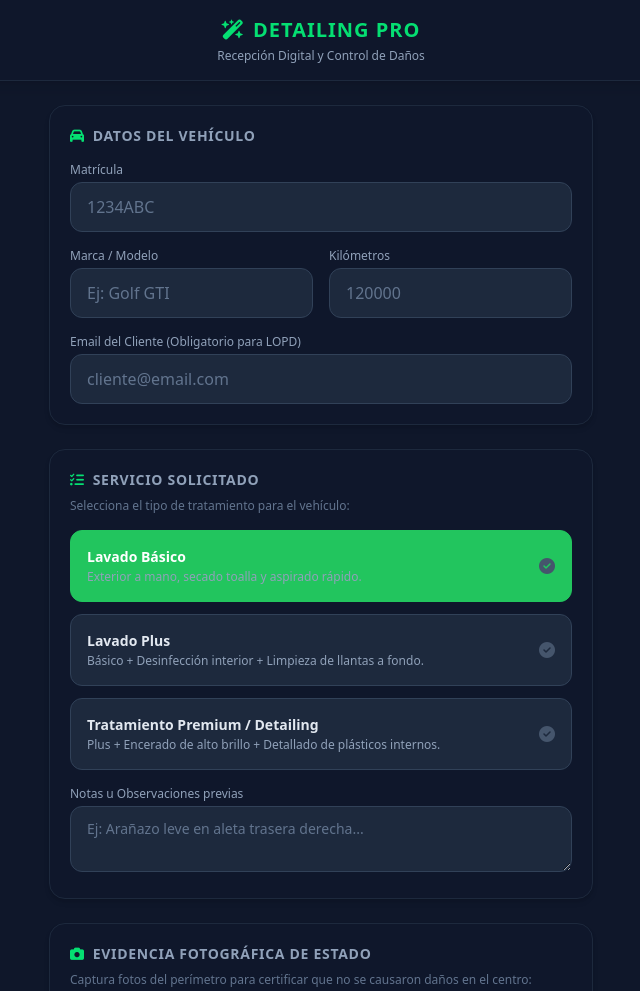
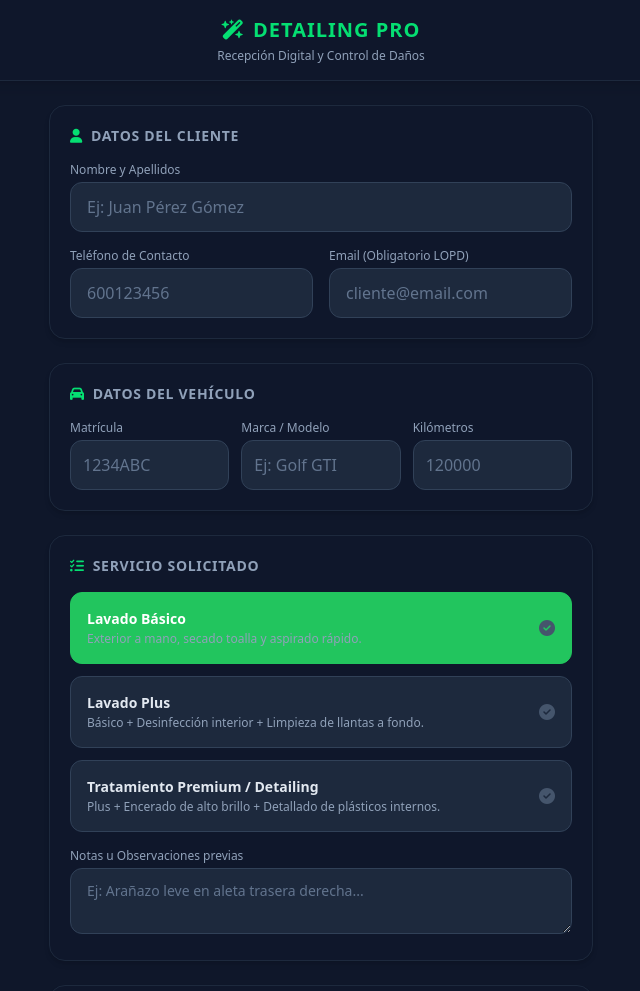
Before and after one commit to jsghomejsg/recepcion, a plain HTML site: page index.html in a window 1280 px wide. Shown: the top 991 px of the page, without its empty margins (319-959 px from the left). Drawn offline with nearby package versions, Linux system fonts and the light colour scheme.

Commit message:
Update index.html

```diff
--- a/index.html
+++ b/index.html
@@ -4,7 +4,9 @@
     <meta charset="UTF-8">
     <meta name="viewport" content="width=device-width, initial-scale=1.0, maximum-scale=1.0, user-scalable=no">
     <title>Recepción Detailing Pro</title>
+    <!-- Tailwind CSS para diseño rápido y limpio -->
     <script src="https://cdn.jsdelivr.net/npm/@tailwindcss/browser@4"></script>
+    <!-- FontAwesome para los iconos -->
     <link rel="stylesheet" href="https://cdnjs.cloudflare.com/ajax/libs/font-awesome/6.5.1/css/all.min.css">
     <style>
         body { -webkit-tap-highlight-color: transparent; background-color: #0f172a; }
@@ -14,6 +16,7 @@
 </head>
 <body class="text-slate-200 min-h-screen pb-10">
 
+    <!-- CABECERA -->
     <header class="bg-slate-900 border-b border-slate-800 p-4 text-center shadow-lg">
         <h1 class="text-xl font-bold tracking-wider text-green-400"><i class="fa-solid fa-wand-magic-sparkles mr-2"></i>DETAILING PRO</h1>
         <p class="text-xs text-slate-400 mt-1">Recepción Digital y Control de Daños</p>
@@ -22,36 +25,53 @@
     <main class="max-w-xl mx-auto px-4 mt-6">
         <form id="form-recepcion" class="space-y-6">
 
+            <!-- SECCIÓN 1: DATOS DEL CLIENTE -->
             <div class="bg-slate-900 p-5 rounded-2xl border border-slate-800 shadow-md space-y-4">
-                <h2 class="text-sm font-semibold text-slate-400 uppercase tracking-wider"><i class="fa-solid fa-car mr-2 text-green-400"></i>Datos del Vehículo</h2>
+                <h2 class="text-sm font-semibold text-slate-400 uppercase tracking-wider"><i class="fa-solid fa-user mr-2 text-green-400"></i>Datos del Cliente</h2>
 
                 <div>
-                    <label class="block text-xs font-medium text-slate-400 mb-1">Matrícula</label>
-                    <input type="text" id="matricula" required class="w-full bg-slate-800 border border-slate-700 rounded-xl px-4 py-3 text-white focus:outline-none focus:border-green-500 uppercase placeholder-slate-500" placeholder="1234ABC">
+                    <label class="block text-xs font-medium text-slate-400 mb-1">Nombre y Apellidos</label>
+                    <input type="text" id="nombre_cliente" required class="w-full bg-slate-800 border border-slate-700 rounded-xl px-4 py-3 text-white focus:outline-none focus:border-green-500 placeholder-slate-500" placeholder="Ej: Juan Pérez Gómez">
                 </div>
 
                 <div class="grid grid-cols-2 gap-4">
                     <div>
+                        <label class="block text-xs font-medium text-slate-400 mb-1">Teléfono de Contacto</label>
+                        <input type="tel" id="telefono" required class="w-full bg-slate-800 border border-slate-700 rounded-xl px-4 py-3 text-white focus:outline-none focus:border-green-500 placeholder-slate-500" placeholder="600123456">
+                    </div>
+                    <div>
+                        <label class="block text-xs font-medium text-slate-400 mb-1">Email (Obligatorio LOPD)</label>
+                        <input type="email" id="email" required class="w-full bg-slate-800 border border-slate-700 rounded-xl px-4 py-3 text-white focus:outline-none focus:border-green-500 placeholder-slate-500" placeholder="cliente@email.com">
+                    </div>
+                </div>
+            </div>
+
+            <!-- SECCIÓN 2: DATOS DEL VEHÍCULO -->
+            <div class="bg-slate-900 p-5 rounded-2xl border border-slate-800 shadow-md space-y-4">
+                <h2 class="text-sm font-semibold text-slate-400 uppercase tracking-wider"><i class="fa-solid fa-car mr-2 text-green-400"></i>Datos del Vehículo</h2>
+
+                <div class="grid grid-cols-3 gap-3">
+                    <div>
+                        <label class="block text-xs font-medium text-slate-400 mb-1">Matrícula</label>
+                        <input type="text" id="matricula" required class="w-full bg-slate-800 border border-slate-700 rounded-xl px-3 py-3 text-white focus:outline-none focus:border-green-500 uppercase placeholder-slate-500" placeholder="1234ABC">
+                    </div>
+                    <div>
                         <label class="block text-xs font-medium text-slate-400 mb-1">Marca / Modelo</label>
-                        <input type="text" id="modelo" required class="w-full bg-slate-800 border border-slate-700 rounded-xl px-4 py-3 text-white focus:outline-none focus:border-green-500 placeholder-slate-500" placeholder="Ej: Golf GTI">
+                        <input type="text" id="modelo" required class="w-full bg-slate-800 border border-slate-700 rounded-xl px-3 py-3 text-white focus:outline-none focus:border-green-500 placeholder-slate-500" placeholder="Ej: Golf GTI">
                     </div>
                     <div>
                         <label class="block text-xs font-medium text-slate-400 mb-1">Kilómetros</label>
-                        <input type="number" id="kilometros" required class="w-full bg-slate-800 border border-slate-700 rounded-xl px-4 py-3 text-white focus:outline-none focus:border-green-500 placeholder-slate-500" placeholder="120000">
+                        <input type="number" id="kilometros" required class="w-full bg-slate-800 border border-slate-700 rounded-xl px-3 py-3 text-white focus:outline-none focus:border-green-500 placeholder-slate-500" placeholder="120000">
                     </div>
-                </div>
-
-                <div>
-                    <label class="block text-xs font-medium text-slate-400 mb-1">Email del Cliente (Obligatorio para LOPD)</label>
-                    <input type="email" id="email" required class="w-full bg-slate-800 border border-slate-700 rounded-xl px-4 py-3 text-white focus:outline-none focus:border-green-500 placeholder-slate-500" placeholder="cliente@email.com">
                 </div>
             </div>
 
+            <!-- SECCIÓN 3: TIPOS DE LAVADO -->
             <div class="bg-slate-900 p-5 rounded-2xl border border-slate-800 shadow-md space-y-4">
                 <h2 class="text-sm font-semibold text-slate-400 uppercase tracking-wider"><i class="fa-solid fa-list-check mr-2 text-green-400"></i>Servicio Solicitado</h2>
-                <p class="text-xs text-slate-500 -mt-2">Selecciona el tipo de tratamiento para el vehículo:</p>
 
                 <div class="space-y-3">
+                    <!-- Lavado Básico -->
                     <div class="relative">
                         <input type="radio" name="servicio" id="lavado-basico" value="Lavado Básico" checked class="btn-check hidden">
                         <label for="lavado-basico" class="flex items-center justify-between p-4 bg-slate-800 border border-slate-700 rounded-xl cursor-pointer transition-all hover:border-slate-500">
@@ -63,6 +83,7 @@
                         </label>
                     </div>
 
+                    <!-- Lavado Plus -->
                     <div class="relative">
                         <input type="radio" name="servicio" id="lavado-plus" value="Lavado Plus" class="btn-check hidden">
                         <label for="lavado-plus" class="flex items-center justify-between p-4 bg-slate-800 border border-slate-700 rounded-xl cursor-pointer transition-all hover:border-slate-500">
@@ -74,6 +95,7 @@
                         </label>
                     </div>
 
+                    <!-- Lavado Premium -->
                     <div class="relative">
                         <input type="radio" name="servicio" id="lavado-premium" value="Lavado Premium" class="btn-check hidden">
                         <label for="lavado-premium" class="flex items-center justify-between p-4 bg-slate-800 border border-slate-700 rounded-xl cursor-pointer transition-all hover:border-slate-500">
@@ -92,9 +114,9 @@
                 </div>
             </div>
 
+            <!-- SECCIÓN 4: CONTROL VISUAL (FOTOS) -->
             <div class="bg-slate-900 p-5 rounded-2xl border border-slate-800 shadow-md space-y-4">
                 <h2 class="text-sm font-semibold text-slate-400 uppercase tracking-wider"><i class="fa-solid fa-camera mr-2 text-green-400"></i>Evidencia Fotográfica de Estado</h2>
-                <p class="text-xs text-slate-500 -mt-2">Captura fotos del perímetro para certificar que no se causaron daños en el centro:</p>
 
                 <div class="grid grid-cols-2 gap-3">
                     <div class="flex flex-col items-center justify-center p-4 bg-slate-800 border border-dashed border-slate-700 rounded-xl relative hover:border-green-500 transition-colors">
@@ -120,6 +142,7 @@
                 </div>
             </div>
 
+            <!-- SECCIÓN 5: FIRMA DIGITAL Y CLAÚSULA LOPD -->
             <div class="bg-slate-900 p-5 rounded-2xl border border-slate-800 shadow-md space-y-4">
                 <h2 class="text-sm font-semibold text-slate-400 uppercase tracking-wider"><i class="fa-solid fa-signature mr-2 text-green-400"></i>Cláusula Legal y Firma</h2>
 
@@ -136,14 +159,15 @@
                 </button>
             </div>
 
+            <!-- BOTÓN DE ENVÍO -->
             <button type="submit" id="btn-enviar" class="w-full bg-gradient-to-r from-green-600 to-emerald-600 text-white font-bold py-4 rounded-xl shadow-lg shadow-green-900/30 hover:brightness-110 transition-all flex items-center justify-center gap-2 text-base">
                 <i class="fa-solid fa-paper-plane"></i> Procesar Recepción Pro
             </button>
         </form>
     </main>
 
+    <!-- LOGICA SCRIPT -->
     <script>
-        // Manejo del lienzo para la firma táctil
         const canvas = document.getElementById('canvas-firma');
         const ctx = canvas.getContext('2d');
         let trazando = false;
@@ -194,7 +218,6 @@
             ctx.clearRect(0, 0, canvas.width, canvas.height);
         });
 
-        // Cambio de estilo visual al cargar fotos
         document.querySelectorAll('.camera-input').forEach(input => {
             input.addEventListener('change', function() {
                 if(this.files && this.files[0]) {
@@ -207,34 +230,29 @@
             });
         });
 
-        // Envío de Datos al backend de Vercel
         document.getElementById('form-recepcion').addEventListener('submit', async function(e) {
             e.preventDefault();
-
-            const emailCliente = document.getElementById('email').value.trim();
-            if (!emailCliente) {
-                alert("Por favor, introduce el email del cliente para poder cumplir con la LOPD.");
-                return;
-            }
 
             const btn = document.getElementById('btn-enviar');
             btn.disabled = true;
             btn.innerHTML = '<i class="fa-solid fa-spinner animate-spin"></i> Guardando datos...';
 
             const payload = {
+                nombre_cliente: document.getElementById('nombre_cliente').value,
+                telefono: document.getElementById('telefono').value,
+                email: document.getElementById('email').value.trim(),
                 matricula: document.getElementById('matricula').value.toUpperCase(),
                 modelo: document.getElementById('modelo').value,
                 kilometros: document.getElementById('kilometros').value,
-                email: emailCliente,
                 servicio: document.querySelector('input[name="servicio"]:checked').value,
                 observaciones: document.getElementById('observaciones').value,
                 firma: canvas.toDataURL()
             };
 
             try {
-                // Aquí conectarás la URL de tu backend en Vercel cuando la despliegues
+                // Conexión futura con Vercel
                 console.log("Datos listos para enviar:", payload);
-                alert("¡Recepción guardada! Documentación enviada por correo.");
+                alert("¡Recepción guardada correctamente!");
             } catch (err) {
                 alert("Error al procesar la solicitud.");
             } finally {
```
